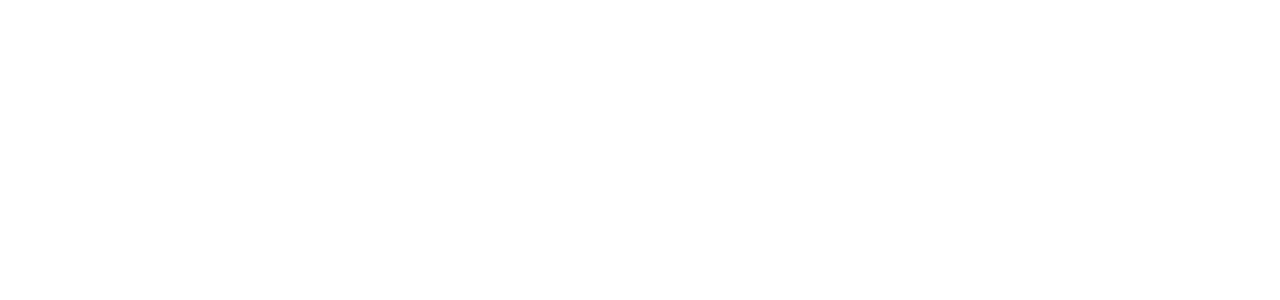
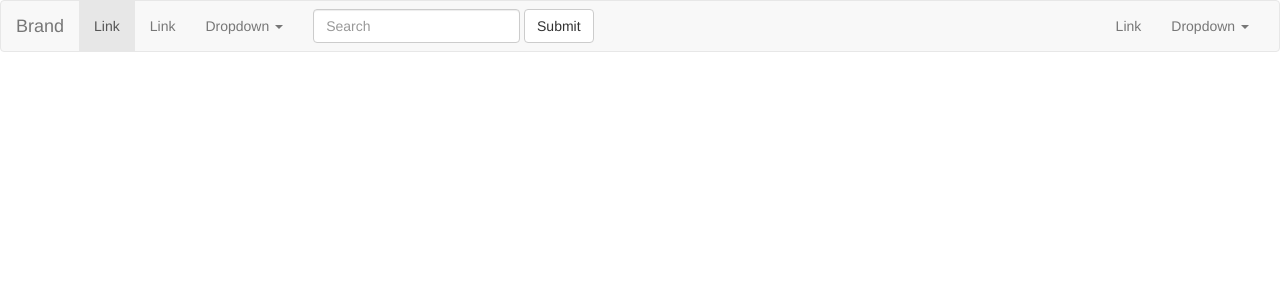
Before and after one commit to jakeaglass/codini, a PHP site: page / in a window 1280 px wide. Before the commit the part shown is empty. Shown: the top 300 px of the page. Run offline with PHP 8.4, Linux system fonts and the light colour scheme; some libraries are stand-ins or nearby versions.

Commit message:
added navbar to webapp and styling

```diff
--- a/index.php
+++ b/index.php
@@ -3,6 +3,60 @@
 		<title>Codini &endash; Mobile Code Assistant with a Touch of Magic</title>
 
 		<!--import some js libraries and css here-->
+		<link rel="stylesheet" href="css/bootstrap.min.css">
 
 	</head>
 	<body>
+		<nav class="navbar navbar-default" role="navigation">
+		  <div class="container-fluid">
+		    <!-- Brand and toggle get grouped for better mobile display -->
+		    <div class="navbar-header">
+		      <button type="button" class="navbar-toggle collapsed" data-toggle="collapse" data-target="#bs-example-navbar-collapse-1">
+		        <span class="sr-only">Toggle navigation</span>
+		        <span class="icon-bar"></span>
+		        <span class="icon-bar"></span>
+		        <span class="icon-bar"></span>
+		      </button>
+		      <a class="navbar-brand" href="#">Brand</a>
+		    </div>
+
+		    <!-- Collect the nav links, forms, and other content for toggling -->
+		    <div class="collapse navbar-collapse" id="bs-example-navbar-collapse-1">
+		      <ul class="nav navbar-nav">
+		        <li class="active"><a href="#">Link</a></li>
+		        <li><a href="#">Link</a></li>
+		        <li class="dropdown">
+		          <a href="#" class="dropdown-toggle" data-toggle="dropdown">Dropdown <span class="caret"></span></a>
+		          <ul class="dropdown-menu" role="menu">
+		            <li><a href="#">Action</a></li>
+		            <li><a href="#">Another action</a></li>
+		            <li><a href="#">Something else here</a></li>
+		            <li class="divider"></li>
+		            <li><a href="#">Separated link</a></li>
+		            <li class="divider"></li>
+		            <li><a href="#">One more separated link</a></li>
+		          </ul>
+		        </li>
+		      </ul>
+		      <form class="navbar-form navbar-left" role="search">
+		        <div class="form-group">
+		          <input type="text" class="form-control" placeholder="Search">
+		        </div>
+		        <button type="submit" class="btn btn-default">Submit</button>
+		      </form>
+		      <ul class="nav navbar-nav navbar-right">
+		        <li><a href="#">Link</a></li>
+		        <li class="dropdown">
+		          <a href="#" class="dropdown-toggle" data-toggle="dropdown">Dropdown <span class="caret"></span></a>
+		          <ul class="dropdown-menu" role="menu">
+		            <li><a href="#">Action</a></li>
+		            <li><a href="#">Another action</a></li>
+		            <li><a href="#">Something else here</a></li>
+		            <li class="divider"></li>
+		            <li><a href="#">Separated link</a></li>
+		          </ul>
+		        </li>
+		      </ul>
+		    </div><!-- /.navbar-collapse -->
+		  </div><!-- /.container-fluid -->
+		</nav>
```
